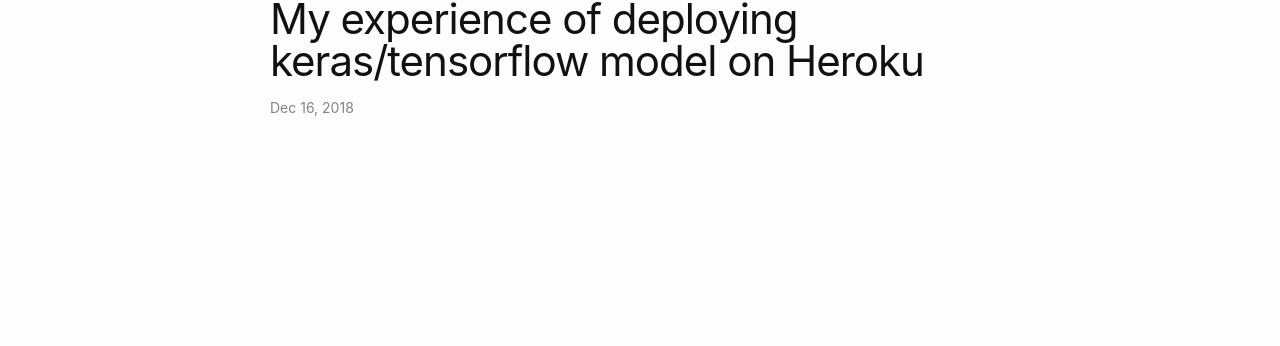
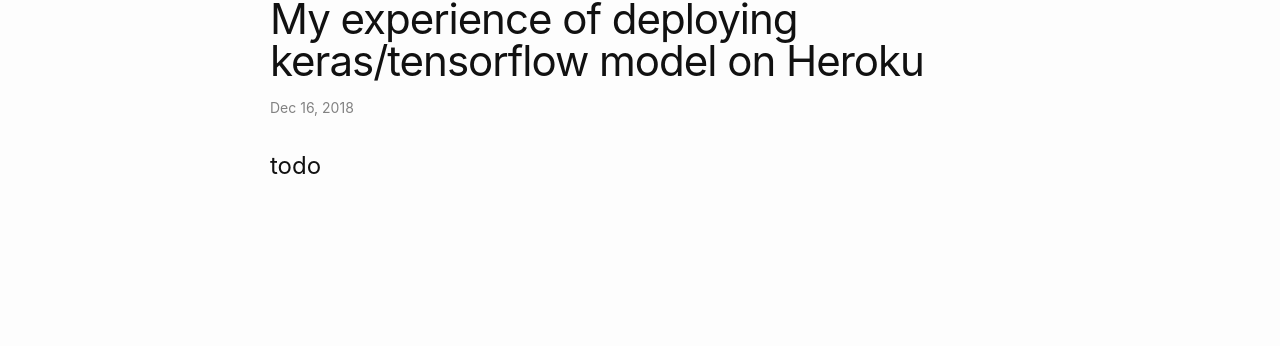
Before and after one commit to ashukid/ashukid.github.io, a Jekyll site: the page built from _posts/2018-12-16-deploy-models-on-heroku.markdown, in a window 1280 px wide. Shown: the part 94-440 px from the top of the page. Built offline with Jekyll 4.4.1, drawn with Linux system fonts in a browser that asks for light colours; comment, search, counter and statistics services are not loaded.

Commit message:
todo one post

```diff
--- a/_posts/2018-12-16-Logistic-Regression-with-NumPy.markdown
+++ b/_posts/2018-12-16-deploy-models-on-heroku.markdown
@@ -5,3 +5,5 @@ title:  "My experience of deploying keras/tensorflow model on Heroku"
 excerpt: This blog is for all those enthusiast who wants to deploy there deep learning model freely on Heroku without the hassle of Google cloud platform of Amazon web services.
 date:   2018-12-16
 ---
+
+# todo
```
